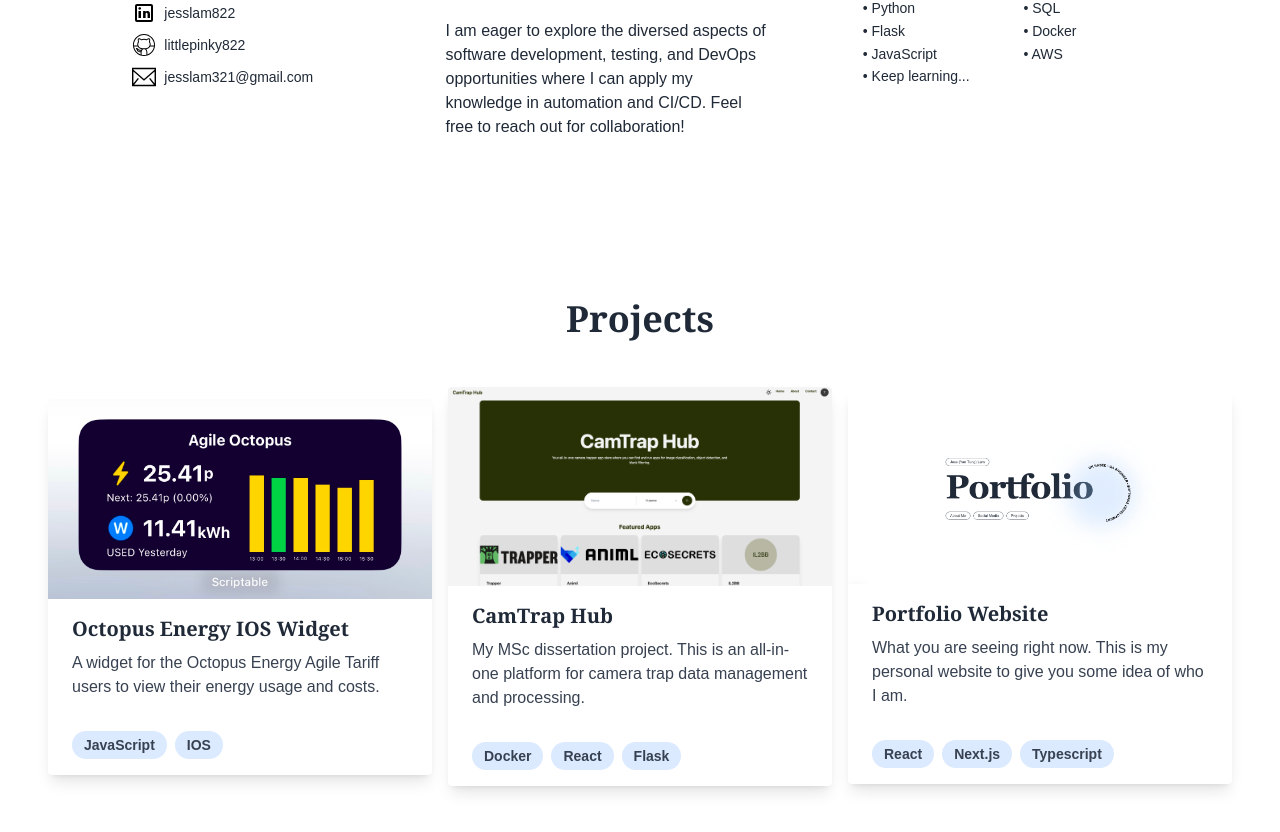
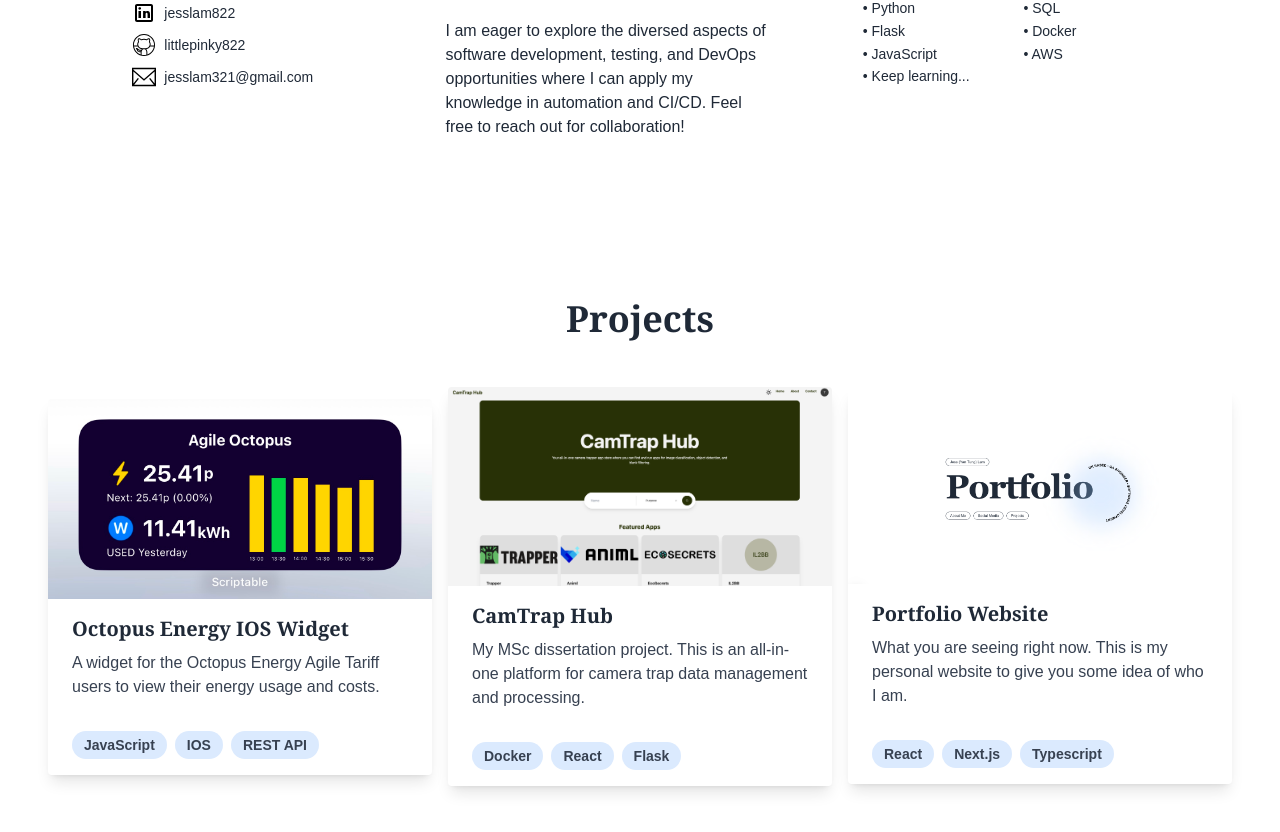
Before and after one commit to littlepinky822/react-portfolio, a Next.js app: page / in a window 1280 px wide. Shown: the part 1317-2149 px from the top of the page. Built offline with nearby package versions, Linux system fonts and the light colour scheme.

Commit message:
update projects

```diff
--- a/components/Projects/index.tsx
+++ b/components/Projects/index.tsx
@@ -13,7 +13,7 @@ const Projects = () => {
                         name="Octopus Energy IOS Widget"
                         description="A widget for the Octopus Energy Agile Tariff users to view their energy usage and costs."
                         image="/medium_octopus_widget.jpg"
-                        tags={["JavaScript", "IOS"]}
+                        tags={["JavaScript", "IOS", "REST API"]}
                         url="https://github.com/littlepinky822/Octopus-Agile-Widget"
                     />
                 <Card
```
